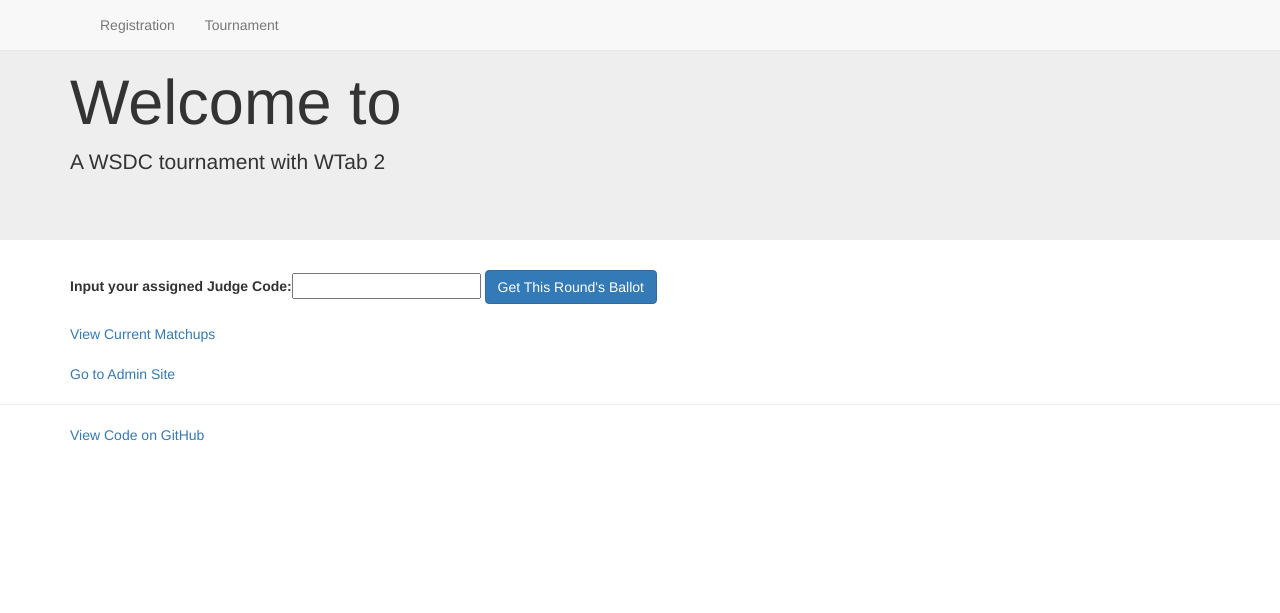
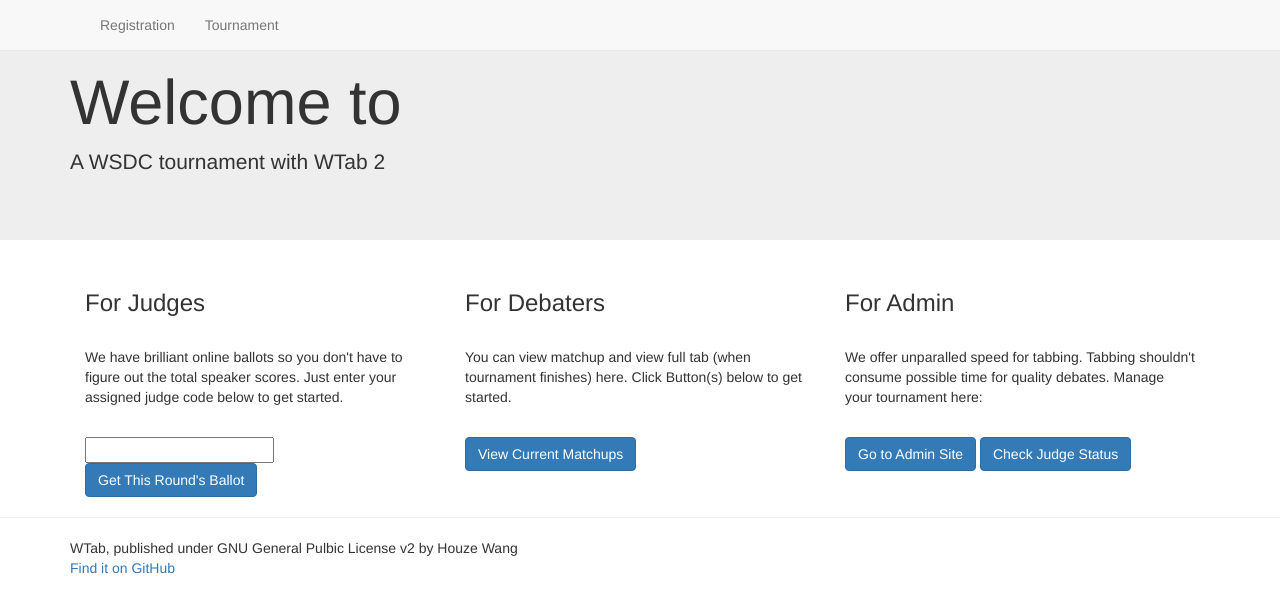
Before and after one commit to kerbinagent/tabpy2, a Django app: template templates/index.html in a window 1280 px wide. Shown: the top 613 px of the page. Run offline with Django 3.2, Linux system fonts and the light colour scheme; the template is opened without the code that fills it: values that come from a table or form of the project are taken from there, others are empty; some libraries are stand-ins or nearby versions.

Commit message:
Validation improvements

```diff
--- a/templates/index.html
+++ b/templates/index.html
@@ -32,20 +32,53 @@
         </div>
 
         <div class="container">
+          <div class="col-md-4">
+            <h3>For Judges</h3>
+            <br>
+            {% for field in form.visible_fields %}
+              {% if field.errors %}
+                {% for err in field.errors %}
+                  <div class="alert alert-danger" role="alert">
+                    <strong>{{err}}</strong>
+                  </div>
+                {% endfor %}
+              {% endif %}
+            {% endfor %}
+            <p>
+              We have brilliant online ballots so you don't have to figure out the total speaker scores. Just enter your assigned judge code below to get started.
+            </p>
+            <br>
             <form id="code_input" method="post" action="">
               {% csrf_token %}
-            {{form}}
+              {{form.code}}
               <input type="submit" name="submit" class="btn btn-primary" value="Get This Round's Ballot">
             </form>
+          </div>
+          <div class="col-md-4">
+            <h3>For Debaters</h3>
             <br>
-          <a href="/tournament/matchup/{{n}}">View Current Matchups</a>
+            <p>
+              You can view matchup and view full tab (when tournament finishes) here. Click Button(s) below to get started.
+            </p>
             <br>
+            <a href="/tournament/matchup/{{n}}" class="btn btn-primary">View Current Matchups</a>
+          </div>
+          <div class="col-md-4">
+            <h3>For Admin</h3>
             <br>
-          <a href="/admin">Go to Admin Site</a>
+            <p>
+              We offer unparalled speed for tabbing. Tabbing shouldn't consume possible time for quality debates. Manage your tournament here:
+            </p>
+            <br>
+            <a href="/admin" class="btn btn-primary">Go to Admin Site</a>
+            <a class="btn btn-primary">Check Judge Status</a>
+          </div>
         </div>
         <hr>
         <div class="container">
-          <a href="https://github.com/kerbinagent/tabpy2">View Code on GitHub</a>
+          WTab, published under GNU General Pulbic License v2 by Houze Wang
+          <br>
+          <a href="https://github.com/kerbinagent/tabpy2">Find it on GitHub</a>
         </div>
     </body>
 </html>
--- a/tournament/forms.py
+++ b/tournament/forms.py
@@ -1,14 +1,64 @@
 from django import forms
+from tournament.models import Tournament_Settings, Judge, Room_Stat
+from django.forms import ValidationError
+
+def judgevalidator(code):
+    try:
+        judge = Judge.objects.get(code=code)
+        n = Room_Stat.objects.order_by('-round_number')[0]
+        n = n.round_number
+        if judge.round_filled == n:
+            raise ValidationError("You Have Already Turned in Ballot")
+    except Judge.DoesNotExist:
+        raise ValidationError("Judge Code Incorrect")
 
 class CodeForm(forms.Form):
-    code = forms.CharField(max_length=8, label='Input your assigned Judge Code')
+    code = forms.CharField(max_length=8, validators=[judgevalidator])
+
+
+
+def scorevalidator(score):
+    if score > 85 or score < 65:
+        raise ValidationError("Score out of range")
+
+def replyvalidator(score):
+    if score > 45 or score < 27:
+        raise ValidationError("Reply Score out of range")
 
 class JudgeBallot(forms.Form):
-    prop_1 = forms.IntegerField()
-    prop_2 = forms.IntegerField()
-    prop_3 = forms.IntegerField()
-    prop_reply = forms.FloatField()
-    oppo_1 = forms.IntegerField()
-    oppo_2 = forms.IntegerField()
-    oppo_3 = forms.IntegerField()
-    oppo_reply = forms.FloatField()
+    prop_1 = forms.IntegerField(validators=[scorevalidator])
+    prop_2 = forms.IntegerField(validators=[scorevalidator])
+    prop_3 = forms.IntegerField(validators=[scorevalidator])
+    prop_reply = forms.FloatField(validators=[replyvalidator])
+    oppo_1 = forms.IntegerField(validators=[scorevalidator])
+    oppo_2 = forms.IntegerField(validators=[scorevalidator])
+    oppo_3 = forms.IntegerField(validators=[scorevalidator])
+    oppo_reply = forms.FloatField(validators=[replyvalidator])
+
+    def clean(self):
+        form_data = self.cleaned_data
+        margin_limit = Tournament_Settings.objects.all()[0]
+        margin_limit = margin_limit.Max_Margin
+        flag = True
+        if not 'prop_1' in self.cleaned_data:
+            flag = False
+        if not 'prop_2' in self.cleaned_data:
+            flag = False
+        if not 'prop_3' in self.cleaned_data:
+            flag = False
+        if not 'oppo_1' in self.cleaned_data:
+            flag = False
+        if not 'oppo_2' in self.cleaned_data:
+            flag = False
+        if not 'oppo_3' in self.cleaned_data:
+            flag = False
+        if not 'prop_reply' in self.cleaned_data:
+            flag = False
+        if not 'oppo_reply' in self.cleaned_data:
+            flag = False
+        if flag:
+            prop_sum = self.cleaned_data['prop_1']+self.cleaned_data['prop_2']+self.cleaned_data['prop_3']+self.cleaned_data['prop_reply']
+            oppo_sum = self.cleaned_data['oppo_1']+self.cleaned_data['oppo_2']+self.cleaned_data['oppo_3']+self.cleaned_data['oppo_reply']
+            if abs(prop_sum - oppo_sum) > margin_limit:
+                raise ValidationError("Margin Out of Limit")
+        return (self.cleaned_data)
```
Also changed, not shown: templates/judge.html (+16 -4 lines), tournament/views.py (+7 -19 lines), db.sqlite3, 3 other files. Lines whose indentation alone changed are shown as unchanged.
